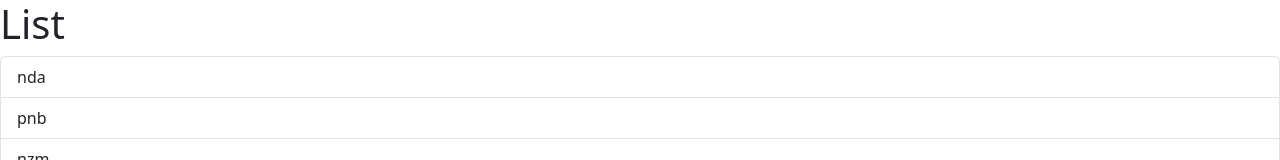
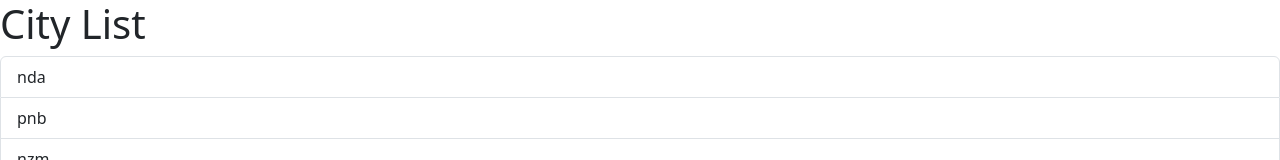
Before and after one commit to kartikeshwar156/React_Indentity_List, a React (Vite) app in the folder react_f_pro/: page / in a window 1280 px wide. Shown: the top 160 px of the page. Built offline with nearby package versions, Linux system fonts and the light colour scheme.

Commit message:
learned about states and props

```diff
--- a/react_f_pro/src/App.tsx
+++ b/react_f_pro/src/App.tsx
@@ -1,10 +1,17 @@
 import ListGroup from "./Components/ListGroup";
+
+// Mosh wrote the list and onselectitem function inside the component function.
+let items = ["nda", "pnb", "nzm", "tpj", "hyd"];
+
+function handleSelectitem(item: string) {
+  console.log(item)
+}
 
 function App() {
   return (
     <>
       <div>
-        <ListGroup></ListGroup>
+        <ListGroup items={items} heading="City List" onSelectitem={handleSelectitem}></ListGroup>
       </div>
     </>
   );
--- a/react_f_pro/src/Components/ListGroup.tsx
+++ b/react_f_pro/src/Components/ListGroup.tsx
@@ -4,15 +4,21 @@ import { useState } from "react";
 
 // items.map((item) => <li>{item}</li>);
 
+interface Props{
+  items: string[];
+  heading: string;
 
-function ListGroup() {
+  onSelectitem: (item: string) => void
+}
 
-  let items = ["nda", "pnb", "nzm", "tpj", "hyd"];
+
+function ListGroup({items, heading, onSelectitem}: Props) {
+
   let [selectedindex, setselectedindex] = useState(-1);
 
   return (
     <>
-      <h1>List</h1>
+      <h1>{heading}</h1>
       <ul className="list-group">
         {items.map((item, index) => (
           <li
@@ -22,7 +28,10 @@ function ListGroup() {
                 : "list-group-item"
             }
             key={item}
-            onClick={() => setselectedindex(index)}
+            onClick={() => {
+              setselectedindex(index)
+              onSelectitem(item)
+            }}
           >
             {item}
           </li>
```
